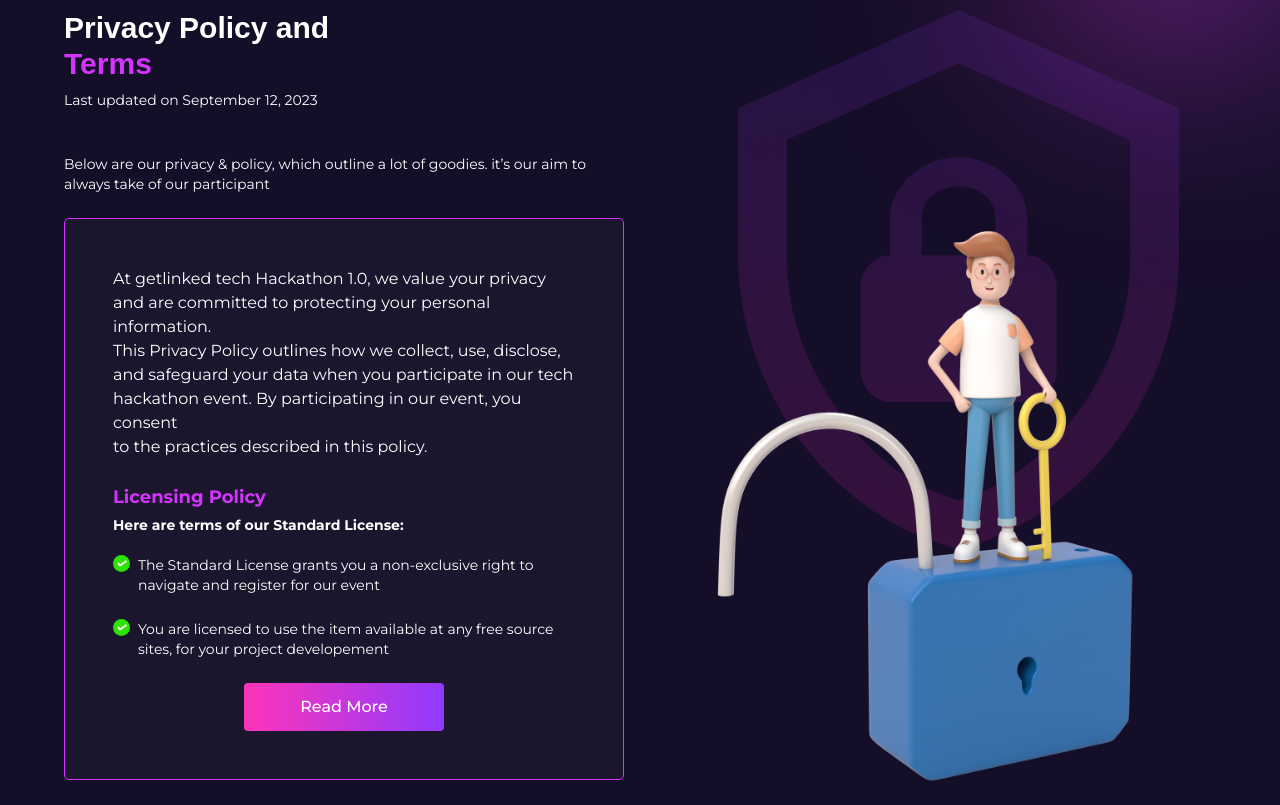
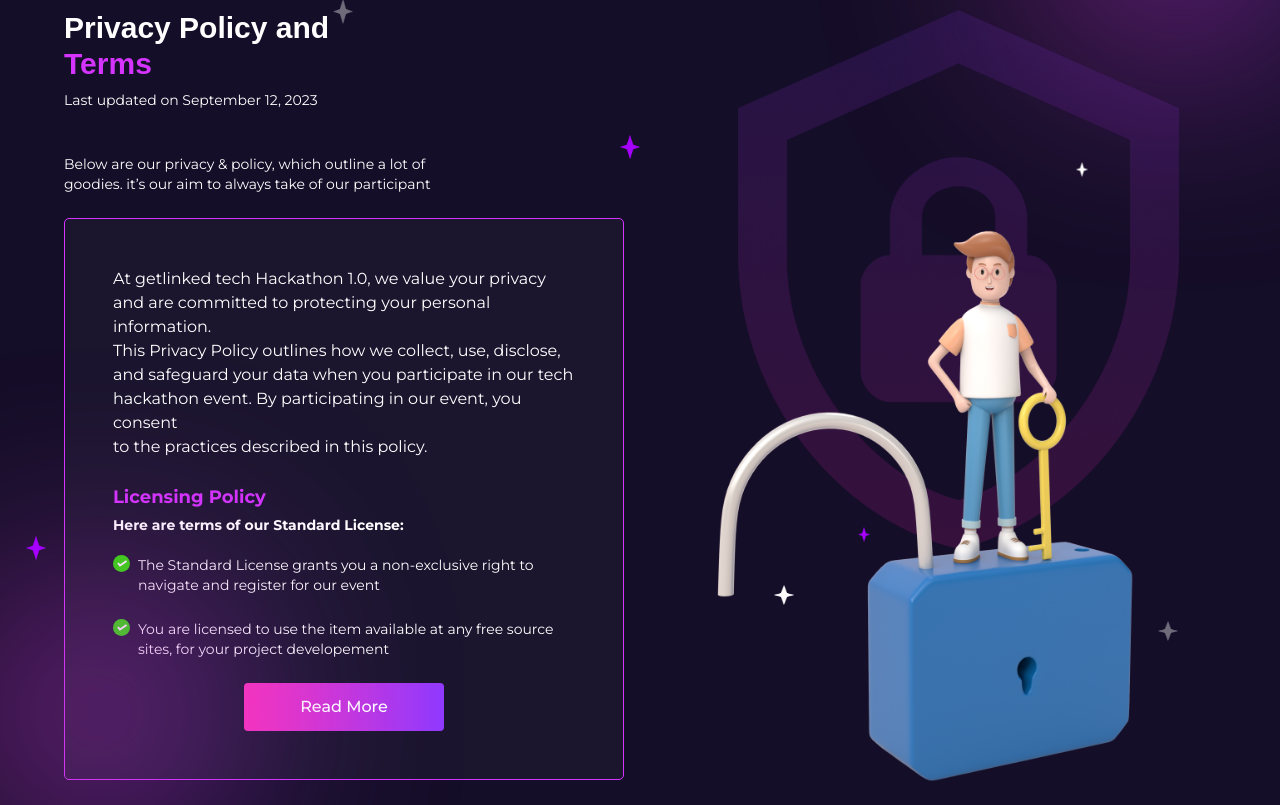
Before and after one commit to gift56/getlinked-ui-challengn, a Next.js app: page / in a window 1280 px wide. Shown: the part 6055-6860 px from the top of the page. Built offline with nearby package versions, Linux system fonts and the light colour scheme; a web font is replaced by a local one.

Commit message:
making the design nice

```diff
--- a/components/LandingpageContent/Privacy.tsx
+++ b/components/LandingpageContent/Privacy.tsx
@@ -5,7 +5,7 @@ import { CustomizeButton } from "..";
 
 const Privacy = () => {
   return (
-    <section id="privacy" className="w-full py-14">
+    <section id="privacy" className="w-full py-14 relative">
       <div className="container">
         <div className="w-full flex flex-col items-center justify-center gap-8 tab:flex-row tab:justify-between tab:items-start">
           <div className="w-full flex flex-col items-center tab:items-start tab:justify-start gap-6">
@@ -35,7 +35,7 @@ const Privacy = () => {
               whileInView={{ opacity: 1, y: 0 }}
               transition={{ type: "spring", duration: 2 }}
               viewport={{ once: true }}
-              className="text-center tab:text-start text-sm font-normal mt-5"
+              className="text-center tab:text-start text-sm font-normal mt-5 lg:max-w-[380px]"
             >
               {`Below are our privacy & policy, which outline a lot of goodies.
                 it’s our aim to always take of our participant`}
@@ -109,6 +109,76 @@ const Privacy = () => {
           </div>
         </div>
       </div>
+      <motion.div
+        initial={{ opacity: 0, scale: 0.5 }}
+        animate={{ opacity: 1, scale: 1 }}
+        transition={{ duration: 1 }}
+        viewport={{ once: true }}
+        className="bg-btnlinear flex w-[100px] h-[100px] md:w-[200px] md:h-[200px] blur-[60px] md:blur-[120px] rounded-[50%] left-[0%] bottom-[50%] tab:bottom-[5%] absolute"
+      ></motion.div>
+      <motion.img
+        initial={{ opacity: 0, scale: 0.5 }}
+        whileInView={{ opacity: 1, scale: 1 }}
+        transition={{ type: "spring", duration: 2 }}
+        viewport={{ once: true }}
+        src="/icon/graystar.png"
+        alt="star"
+        className="absolute flex right-[8%] bottom-[24%] tab:w-5 tab:h-5 w-3"
+      />
+      <motion.img
+        initial={{ opacity: 0, scale: 0.5 }}
+        whileInView={{ opacity: 1, scale: 1 }}
+        transition={{ type: "spring", duration: 2 }}
+        viewport={{ once: true }}
+        src="/icon/lightstarIcon.png"
+        alt="star"
+        className="absolute flex right-[38%] bottom-[28%] tab:w-5 tab:h-5 w-3"
+      />
+      <motion.img
+        initial={{ opacity: 0, scale: 0.5 }}
+        whileInView={{ opacity: 1, scale: 1 }}
+        transition={{ type: "spring", duration: 2 }}
+        viewport={{ once: true }}
+        src="/icon/purplestarIcon.png"
+        alt="star"
+        className="absolute flex right-[32%] bottom-[35%] w-3"
+      />
+      <motion.img
+        initial={{ opacity: 0, scale: 0.5 }}
+        whileInView={{ opacity: 1, scale: 1 }}
+        transition={{ type: "spring", duration: 2 }}
+        viewport={{ once: true }}
+        src="/icon/lightstarIcon.png"
+        alt="star"
+        className="absolute flex right-[15%] top-[23%] w-3"
+      />
+      <motion.img
+        initial={{ opacity: 0, scale: 0.5 }}
+        whileInView={{ opacity: 1, scale: 1 }}
+        transition={{ type: "spring", duration: 2 }}
+        viewport={{ once: true }}
+        src="/icon/purplestarIcon.png"
+        alt="star"
+        className="absolute flex right-[50%] top-[20%] tab:w-5 w-3"
+      />
+      <motion.img
+        initial={{ opacity: 0, scale: 0.5 }}
+        whileInView={{ opacity: 1, scale: 1 }}
+        transition={{ type: "spring", duration: 2 }}
+        viewport={{ once: true }}
+        src="/icon/graystar.png"
+        alt="star"
+        className="absolute flex left-[26%] top-[5%] tab:w-5 w-3"
+      />
+      <motion.img
+        initial={{ opacity: 0, scale: 0.5 }}
+        whileInView={{ opacity: 1, scale: 1 }}
+        transition={{ type: "spring", duration: 2 }}
+        viewport={{ once: true }}
+        src="/icon/purplestarIcon.png"
+        alt="star"
+        className="absolute flex left-[2%] bottom-[33%] tab:w-5 w-3"
+      />
     </section>
   );
 };
```
